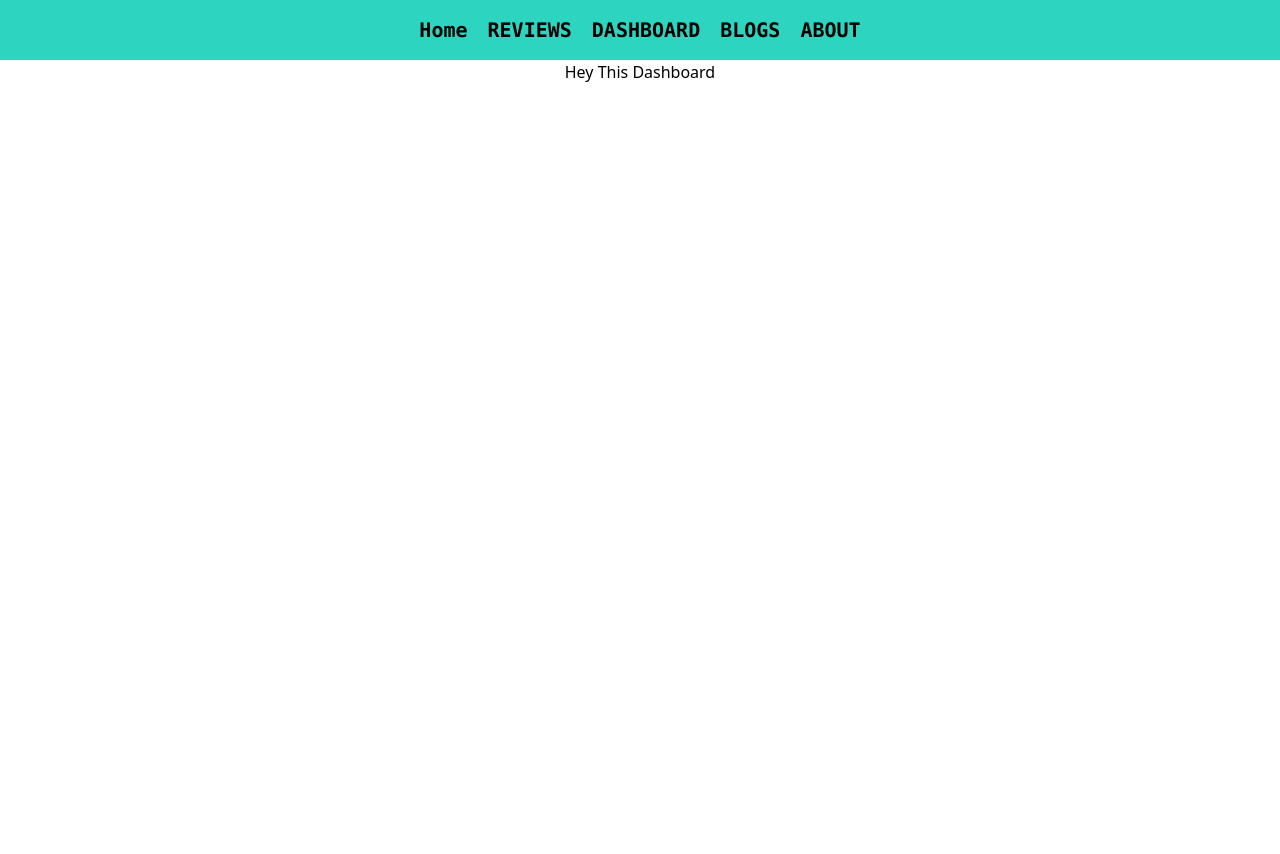
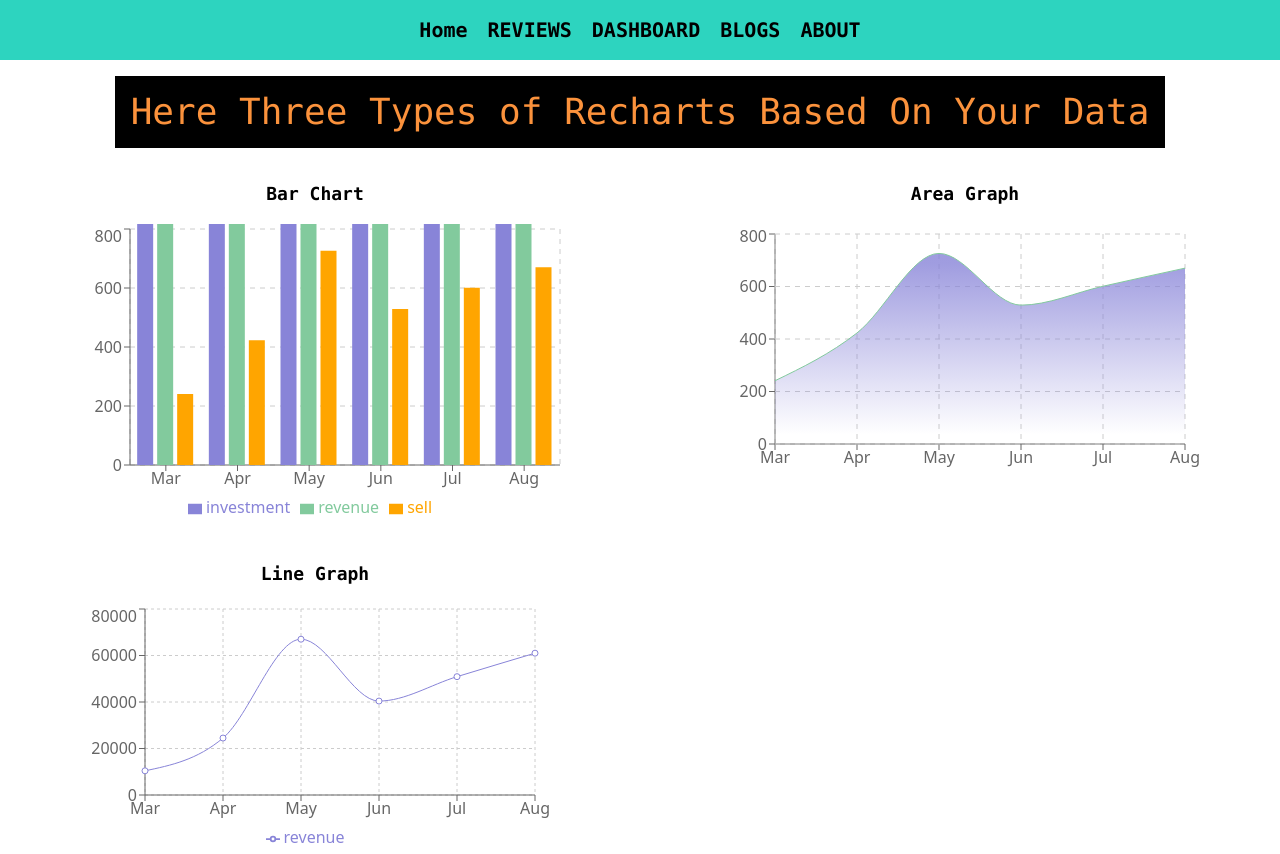
Before and after one commit to sajib359/Gadget-Reviewer, a React (Create React App) app: page /dashboard in a window 1280 px wide. Before the commit the page ends 800 px from the top, so only its background shows below. Built offline with nearby package versions, Linux system fonts and the light colour scheme; the HTML template or start-up script is replaced by a standard one.

Commit message:
Added Recharts on DashBoard

```diff
--- a/src/Components/About/About.js
+++ b/src/Components/About/About.js
@@ -5,10 +5,11 @@ const About = () => {
         <div>
             <h1>about me</h1>
             <div>
-                <img src="/public/about.webp" alt="" />
+                <img  src="about.webp" alt="" />
             </div>
             <div>
                 <h1>Sajib Hossain</h1>
+                <p></p>
             </div>
         </div>
     );
--- a/src/Components/Dashboard/Dashboard.js
+++ b/src/Components/Dashboard/Dashboard.js
@@ -1,13 +1,74 @@
 import React, { useEffect, useState } from 'react';
+import { Area, AreaChart, Bar, BarChart, CartesianGrid, Legend, Line, LineChart, Tooltip, XAxis, YAxis } from 'recharts';
+import useGraph from '../../Hooks/useGraph';
 
 
 const Dashboard = () => {
+    const [graph, setGraph] = useGraph();
 
     return (
         <div>
-            <h1>Hey This Dashboard</h1>
-
-
+            <h1 className='text-4xl my-4 font-mono text-orange-400 bg-black w-fit mx-auto p-4'>Here Three Types of Recharts Based On Your Data</h1>
+        <div className='grid md:grid-cols-2 grid-cols-1 justify-items-center gap-5'>
+        <div>
+            <div>
+                <h1 className='font-mono font-bold text-lg p-4 ' >Bar Chart</h1>
+            </div>
+            <div>
+                <BarChart width={500} height={300} data={graph}>
+                    <CartesianGrid strokeDasharray="5 5" />
+                    <XAxis dataKey="month" />
+                    <YAxis dataKey="sell" />
+                    <Tooltip />
+                    <Legend />
+                    <Bar dataKey="investment" fill="#8884d8" />
+                    <Bar dataKey="revenue" fill="#82ca9d" />
+                    <Bar dataKey="sell" fill="orange" />
+                </BarChart>
+            </div>
+        </div>
+        <div>
+            <div>
+                <h1 className='font-mono font-bold text-lg p-4 '>Area Graph</h1>
+            </div>
+            <div>
+                <AreaChart width={500} height={250} data={graph}
+                    margin={{ top: 10, right: 30, left: 0, bottom: 0 }}>
+                    <defs>
+                        <linearGradient id="colorUv" x1="0" y1="0" x2="0" y2="1">
+                            <stop offset="5%" stopColor="#8884d8" stopOpacity={0.8} />
+                            <stop offset="95%" stopColor="#8884d8" stopOpacity={0} />
+                        </linearGradient>
+                        <linearGradient id="colorPv" x1="0" y1="0" x2="0" y2="1">
+                            <stop offset="5%" stopColor="#82ca9d" stopOpacity={0.8} />
+                            <stop offset="95%" stopColor="#82ca9d" stopOpacity={0} />
+                        </linearGradient>
+                    </defs>
+                    <XAxis dataKey="month" />
+                    <YAxis dataKey="sell" />
+                    <CartesianGrid strokeDasharray="5 5" />
+                    <Tooltip />
+                    <Area type="monotone" dataKey="sell" stroke="#82ca9d" fillOpacity={1} fill="url(#colorUv)" />
+                </AreaChart>
+            </div>
+            </div>
+            <div>
+                <div>
+                <h1 className='font-mono font-bold text-lg p-4  '>Line Graph</h1>
+            </div>
+            <div>
+                <LineChart width={500} height={250} data={graph}
+                    margin={{ top: 5, right: 30, left: 20, bottom: 5 }}>
+                    <CartesianGrid strokeDasharray="3 3" />
+                    <XAxis dataKey="month" />
+                    <YAxis />
+                    <Tooltip />
+                    <Legend />
+                    <Line type="monotone" dataKey="revenue" stroke="#8884d8" />
+                </LineChart>
+            </div>
+        </div>
+        </div>
         </div>
     );
 };
--- a/src/Components/Home/Home.js
+++ b/src/Components/Home/Home.js
@@ -26,7 +26,7 @@ const Home = () => {
             <div>
                 <h1 className='text-5xl bg-cyan-600 font-mono font-bold text-lime-300 py-5'>Customers Reviews(3)</h1>
             </div>
-            <div className='grid grid-cols-1 md:grid-cols-3 gap-3'>
+            <div className='grid grid-cols-1 md:grid-cols-3 gap-3 mx-auto justify-items-center'>
             {
                 reviewer.slice(0,3).map(review=><Review
                 key={review.id}
--- /dev/null
+++ b/src/Hooks/useGraph.js
@@ -0,0 +1,13 @@
+import { useEffect, useState } from "react"
+
+const useGraph=()=>{
+    const [graph, setGraph] =useState([])
+
+    useEffect(()=>{
+        fetch('data.json')
+        .then(res=>res.json())
+        .then(data=>setGraph(data))
+    },[])
+    return[graph, setGraph]
+}
+export default useGraph;
```
